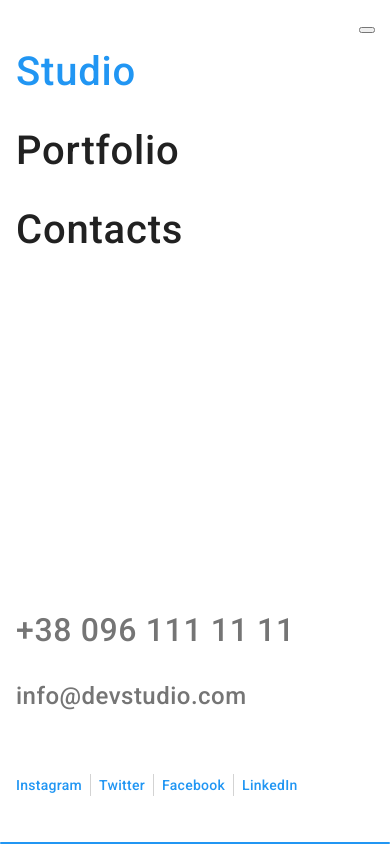
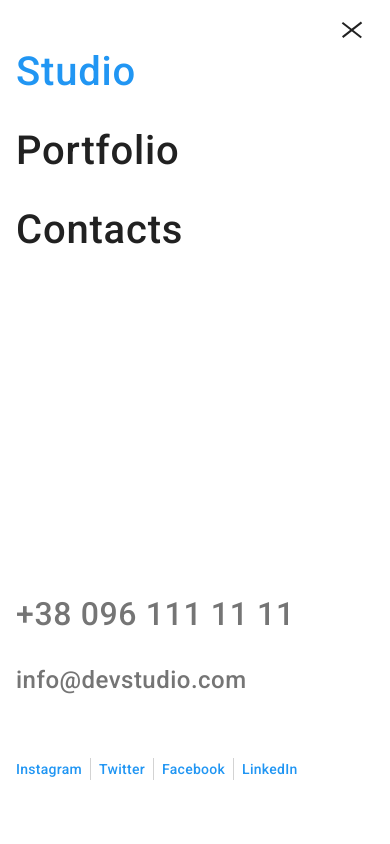
Before and after one commit to yevhen-yakymenko/web-studio, a website built with Parcel: page src/index.html in a window 390 px wide. Both pictures are taken after a click on the button 367 px from the left and 30 px from the top of the page. Built offline with nearby package versions, Linux system fonts and the light colour scheme.

Commit message:
added menu-btn icon styles

```diff
--- a/src/index.js
+++ b/src/index.js
@@ -1,18 +1,35 @@
 (() => {
   const headerMenu = document.querySelector('.js-menu-container');
   const menuBtn = document.querySelector('.js-toggle-btn');
+  const navLinks = document.querySelectorAll('.nav__link');
 
-  const toggleMenu = () => {
+  const toggleMenu = e => {
     const isMenuOpen =
       menuBtn.getAttribute('aria-expanded') === 'true' || false;
     menuBtn.setAttribute('aria-expanded', !isMenuOpen);
+
     headerMenu.classList.toggle('menu-open');
+    menuBtn.classList.toggle('active');
 
     const scrollLockMethod = !isMenuOpen
       ? 'disableBodyScroll'
       : 'enableBodyScroll';
     bodyScrollLock[scrollLockMethod](document.body);
   };
+
+  const onMenuClick = e => {
+    if (menuBtn.classList.contains('active')) {
+      headerMenu.classList.remove('menu-open');
+      menuBtn.classList.remove('active');
+    }
+
+    console.log(e.target);
+    console.log(e.currentTarget);
+
+    // e.preventDefault();
+  };
+
+  navLinks.forEach(navLink => navLink.addEventListener('click', onMenuClick));
 
   menuBtn.addEventListener('click', toggleMenu);
 
--- a/src/partials/header.html
+++ b/src/partials/header.html
@@ -7,7 +7,9 @@
       aria-expanded="false"
       aria-controls="header__menu"
     >
-      <span></span>
+      <span class="btn__icon">
+        <span></span>
+      </span>
     </button>
     <div class="header__menu js-menu-container" id="header__menu">
       <nav class="header__nav">
--- a/src/sass/_header.scss
+++ b/src/sass/_header.scss
@@ -35,9 +35,80 @@
     line-height: 1.9375rem;
   }
 }
+
 .menu__btn {
   margin-left: auto;
+  padding: 12px 8px;
+
+  background: none;
+  color: currentColor;
+  border: none;
+  cursor: pointer;
   z-index: 999;
+}
+
+.btn__icon {
+  display: block;
+  position: relative;
+
+  width: 24px;
+  height: 16px;
+
+  transition: all $main-trn;
+
+  & > span,
+  &::before,
+  &::after {
+    position: absolute;
+    left: 0;
+    width: 100%;
+    height: 10%;
+
+    background-color: currentColor;
+
+    transition: transform $main-trn;
+  }
+
+  &::before,
+  &::after {
+    content: ' ';
+  }
+
+  & > span {
+    top: 50%;
+    transform: scale(1) translateY(-50%);
+  }
+
+  &::before {
+    top: 0;
+  }
+
+  &::after {
+    bottom: 0;
+  }
+
+  &:hover {
+    color: $text-accent;
+  }
+
+  .menu__btn.active & > span {
+    transform-origin: left;
+    transform: scale(0);
+  }
+
+  .menu__btn.active &::before {
+    transform-origin: top left;
+    transform: rotate(38deg);
+    // top: 50%;
+    // transform: rotate(45deg) translate(0px, -50%);
+  }
+
+  .menu__btn.active &::after {
+    transform-origin: bottom left;
+    transform: rotate(-38deg);
+    // bottom: 50%;
+    // transform: rotate(-45deg) translate(0px, 50%);
+  }
 
   @media screen and (min-width: calc($tablet - 0.05px)) {
     display: none;
@@ -51,12 +122,14 @@
     left: 0;
     width: 100vw;
     height: 100vh;
-    padding: 3rem 1rem;
+    padding: 3rem 1rem 4rem;
     display: flex;
     flex-direction: column;
     justify-content: space-between;
+    gap: 2.5rem;
 
     background-color: $main-bg;
+    overflow: auto;
 
     transform: translateX(-100%);
     transition: transform $main-trn;
@@ -79,6 +152,7 @@
 .nav__list {
   display: flex;
   flex-direction: column;
+  flex-wrap: wrap;
   gap: 2rem;
 
   @media screen and (min-width: calc($tablet - 0.05px)) {
@@ -102,6 +176,7 @@
   &.active {
     color: $text-accent;
 
+    @media screen and (min-width: calc($tablet - 0.05px)) {
       &::after {
         position: absolute;
         bottom: 0;
@@ -111,6 +186,7 @@
         height: 0.125rem;
         background-color: $btn-bg;
         border-radius: 0.625rem;
+      }
     }
   }
 
```
Lines whose indentation alone changed are shown as unchanged.
